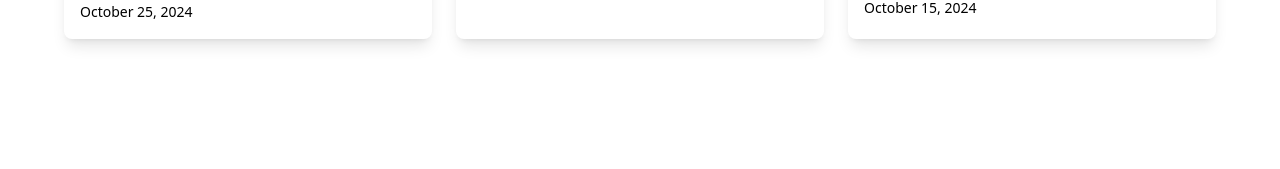
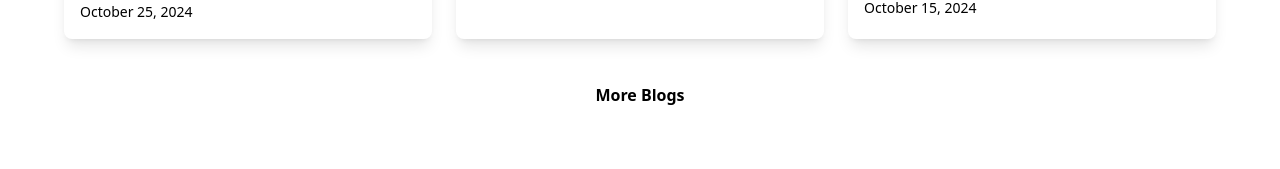
Before and after one commit to prasenjitpriyan/portfolio, a Next.js app: page / in a window 1280 px wide. Shown: the part 5689-5858 px from the top of the page. Built offline with nearby package versions, Linux system fonts and the light colour scheme.

Commit message:
Blog page modified

```diff
--- a/pages/BlogPage.jsx
+++ b/pages/BlogPage.jsx
@@ -41,9 +41,7 @@ const BlogPage = () => {
               key={index}
               className="bg-white rounded-lg shadow-lg overflow-hidden"
             >
-              <Image
-                width={500}
-                height={500}
+              <img
                 src={blog.image}
                 alt={blog.title}
                 className="w-full h-48 object-cover"
@@ -60,6 +58,16 @@ const BlogPage = () => {
             </div>
           ))}
         </div>
+
+        {/* More Blogs Button */}
+        <div className="text-center mt-8">
+          <a
+            href="/blog" // Change this to your actual blog listing page
+            className="inline-block px-6 py-3 bg-blue-600 text-white font-semibold rounded-lg hover:bg-blue-700 transition duration-200"
+          >
+            More Blogs
+          </a>
+        </div>
       </div>
     </section>
   )
```
